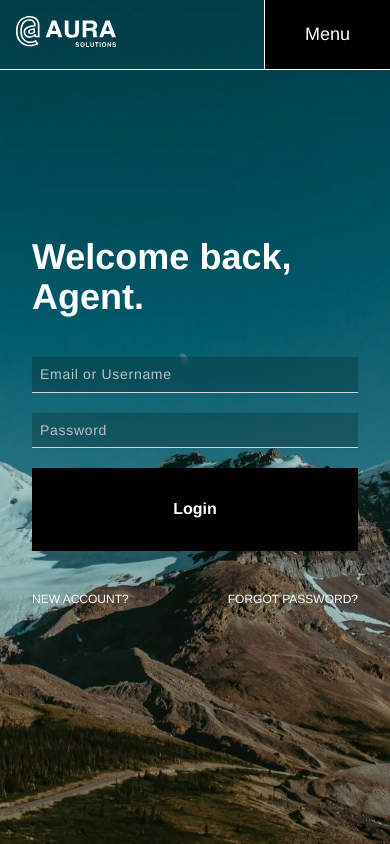
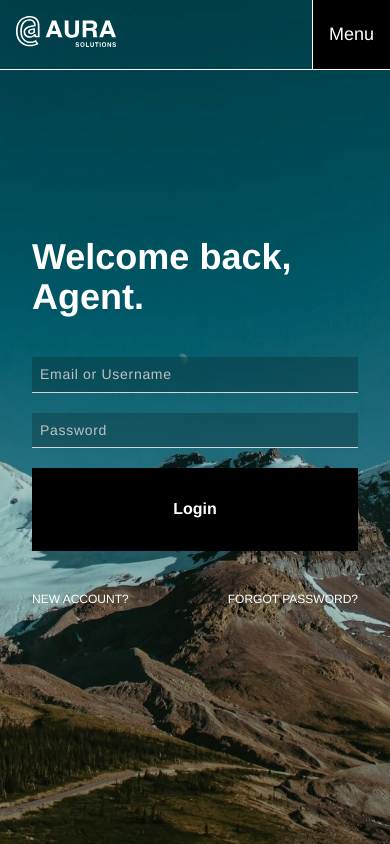
Before and after one commit to reyesjl/aura-insurance-engine, a Vue app in the folder aura_frontend/: page /auth/login in a window 390 px wide. Built offline with nearby package versions, Linux system fonts and the light colour scheme; no server answers; a web font is replaced by a local one.

Commit message:
No Story -fix padding;

```diff
--- a/aura_frontend/src/components/NavBar.vue
+++ b/aura_frontend/src/components/NavBar.vue
@@ -74,7 +74,7 @@
     <div
       @click="toggleMenu"
       :class="[
-        'text-lg bg-black text-white flex align-center items-center px-10 duration-300 hover:bg-white hover:text-black',
+        'text-lg bg-black text-white flex align-center items-center px-4 md:px-10 duration-300 hover:bg-white hover:text-black',
         isScrolled ? 'border-l border-black' : 'border-l border-white',
       ]"
     >
@@ -84,7 +84,7 @@
       v-if="userStore.isLoggedIn"
       @click="navToAgent"
       :class="[
-        'text-lg bg-black text-white flex align-center items-center px-10 duration-300 hover:bg-white hover:text-black',
+        'text-lg bg-black text-white flex align-center items-center px-4 md:px-10 duration-300 hover:bg-white hover:text-black',
         isScrolled ? 'border-l border-black' : 'border-l border-white',
       ]"
     >
```
